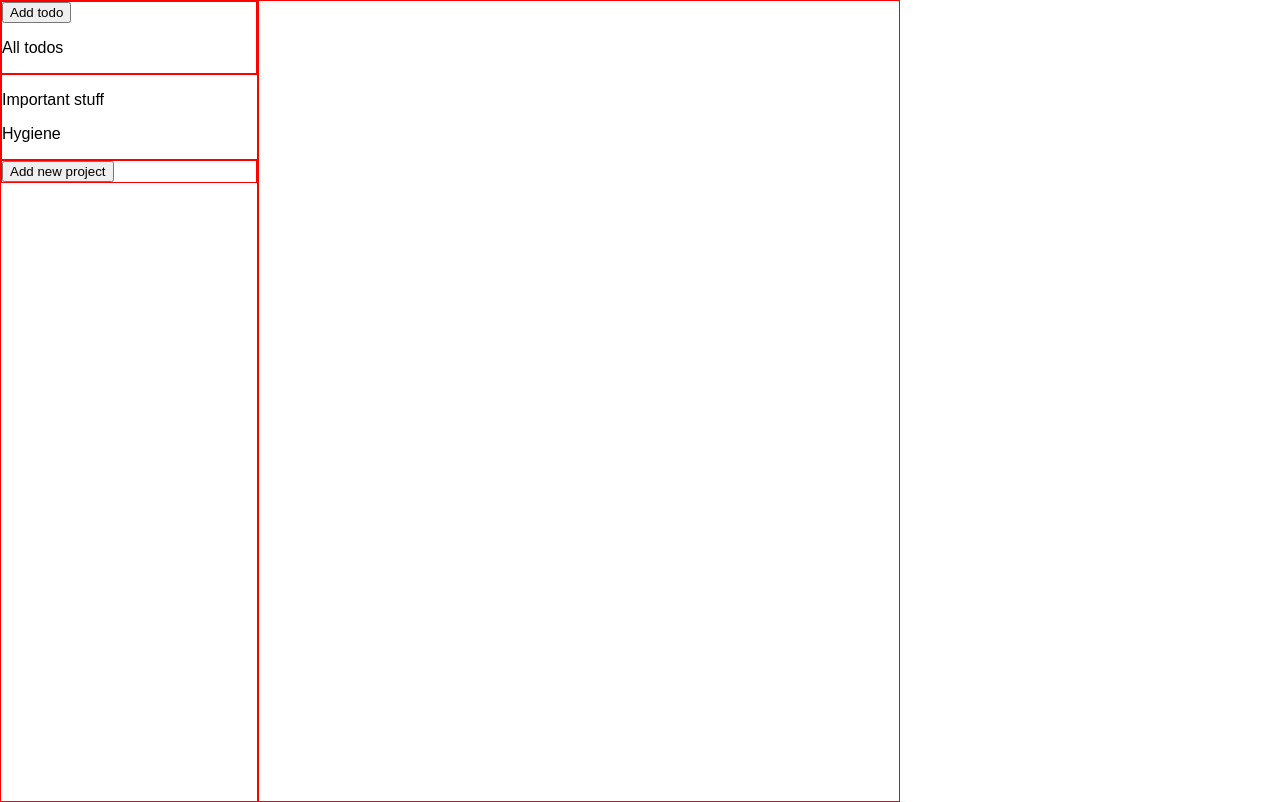
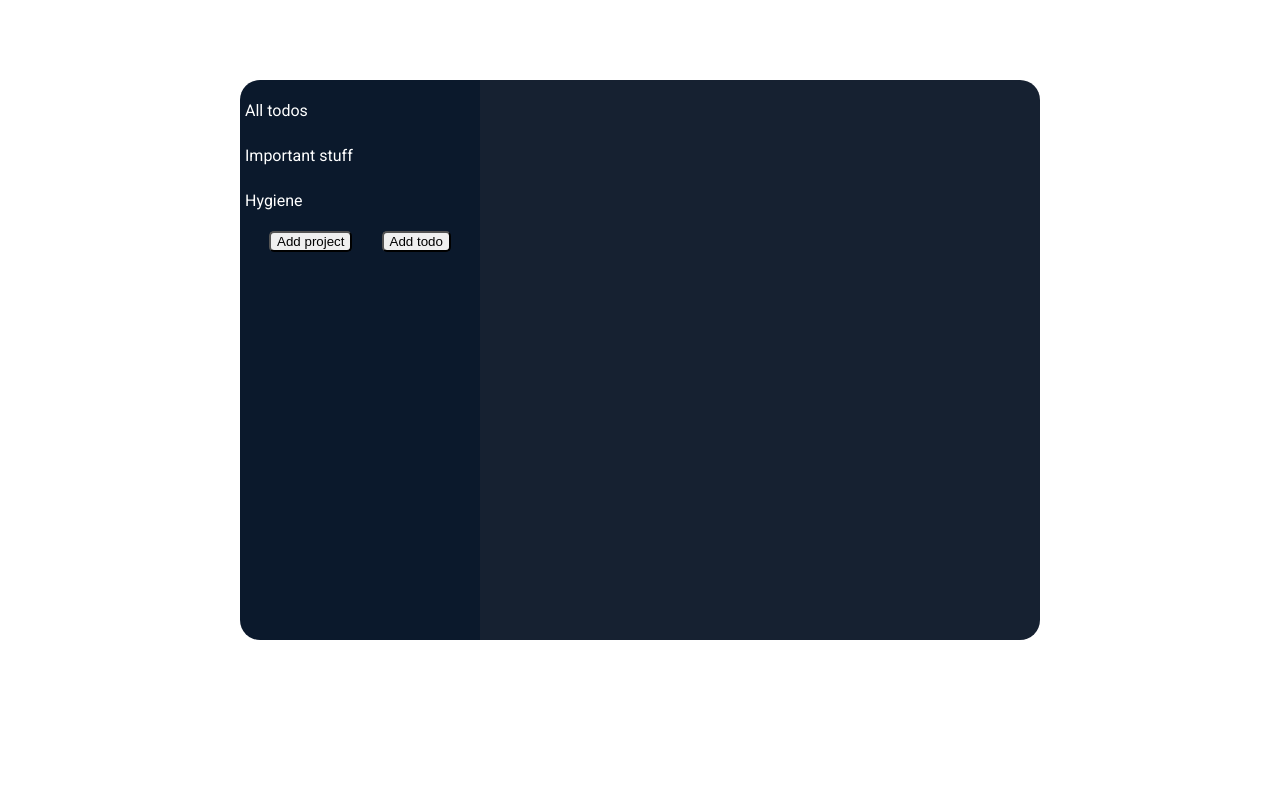
Before and after one commit to Eetub1/todolist, a website built with webpack: page src/index.html in a window 1280 px wide. Built offline with nearby package versions, Linux system fonts and the light colour scheme.

Commit message:
improved the UI alot

```diff
--- a/src/handleUI.js
+++ b/src/handleUI.js
@@ -19,6 +19,7 @@ function drawProjects(projects, allTodosList) {
         p.id = project.project_id
         p.addEventListener("click", () => drawProjectTodos(project, allTodosList))
         p.textContent = project.name
+        p.className = "projectParagraph"
         projectsCont.appendChild(p)
     })
 }
@@ -61,6 +62,7 @@ function drawProjectTodos(project, allTodosList) {
 function setAllTodosCont(todos) {
     const p = document.createElement("p")
     p.textContent = "All todos"
+    p.className = "projectParagraph"
     p.addEventListener("click", () => {
         drawAllTodos(todos)
     })
@@ -94,6 +96,7 @@ function drawTodo(todo) {
     remove.addEventListener("click", (event) => findRemovableTodoId(event))
 
     const div2 = document.createElement("div")
+    div2.className = "removeBtnAndDateCont"
     div2.appendChild(date)
     div2.appendChild(remove)
 
--- a/src/index.html
+++ b/src/index.html
@@ -3,19 +3,27 @@
 <head>
   <meta charset="UTF-8" />
   <meta name="viewport" content="width=device-width, initial-scale=1.0" />
+  <link href="https://fonts.googleapis.com/css2?family=Roboto&display=swap" rel="stylesheet">
   <title>Todo-list</title>
 </head>
 <body>
-  <div id="leftsideBar">
-    <div id="allTodos">
-      <button id="addToAllTodos">Add todo</button>
+  <div id="main">
+    <div id="leftsideBar">
+      <div id="allTodos">
+      </div>
+      <div id="projects">Projects: </div>
+      <div id="addStuffCont">
+        <button id="addProject">Add project</button>
+        <button id="addToAllTodos">Add todo</button>
+      </div>
     </div>
-    <div id="projects">Projects: </div>
-    <div>
-      <button id="addProject">Add new project</button>
-    </div>
+
+    <div id="todos"></div>
   </div>
-  <div id="todos"></div>
+
+
+
+
 
   <dialog id="addProjectDialog">
     <form action="#" id="addProjectForm">
--- a/src/style.css
+++ b/src/style.css
@@ -1,38 +1,91 @@
 body {
   font-family: sans-serif;
   display: flex;
+  justify-content: center;
+  align-items: center;
   margin: 0;
   padding: 0;
+  color: white;
+  font-family: 'Roboto', sans-serif;
+}
+
+button {
+  border-radius: 5px;
+}
+
+/*p {
+  border: 1px solid red;
 }
 
 div {
-  border: 1px solid red;
+  border: 1px solid green;
+}*/
+
+#main {
+  max-width: 800px;
+  display: flex;
+  width: 70vw;
+  height: 70vh;
+  margin-top: 5rem;
+  border-radius: 20px;
 }
 
 #projects {
   width: 100%;
 }
 
+.projectParagraph {
+  padding: 5px
+}
+
+.projectParagraph:hover {
+  border-radius: 10px;
+  background-color: #193761;
+}
+
 #todos {
-  width: 50vw;
+  background-color: #162131;
+  width: 70%;
+  border-radius: 0px 20px 20px 0px;
 }
 
 #leftsideBar {
-  height: 100vh;
-  width: 20vw;
+  background-color: #0B192C;
+  width: 30%;
+  border-radius: 20px 0px 0px 20px;
+}
+
+#addStuffCont {
+  display: flex;
+  justify-content: space-evenly;
 }
 
 .todoParagraphElem {
   display: inline;
 }
 
+.removeTodoBtn {
+  width: 1.5rem;
+  text-align: center;
+}
+
+.todoTitle {
+  padding: 5px;
+}
+
 .todoTitle:hover {
-  background-color: red;
+  border-radius: 10px;
+  background-color: #193761;
 }
 
 .todoElementContainer {
   display: flex;
   justify-content: space-between;
+  margin: 5px 5px 5px 5px;
+}
+
+.removeBtnAndDateCont {
+  display: flex;
 }
 
 .removeTodoBtn {
@@ -40,5 +93,6 @@ div {
 }
 
 .removeTodoBtn:hover {
+  border-radius: 10px;
   background-color: red;
 }
```
